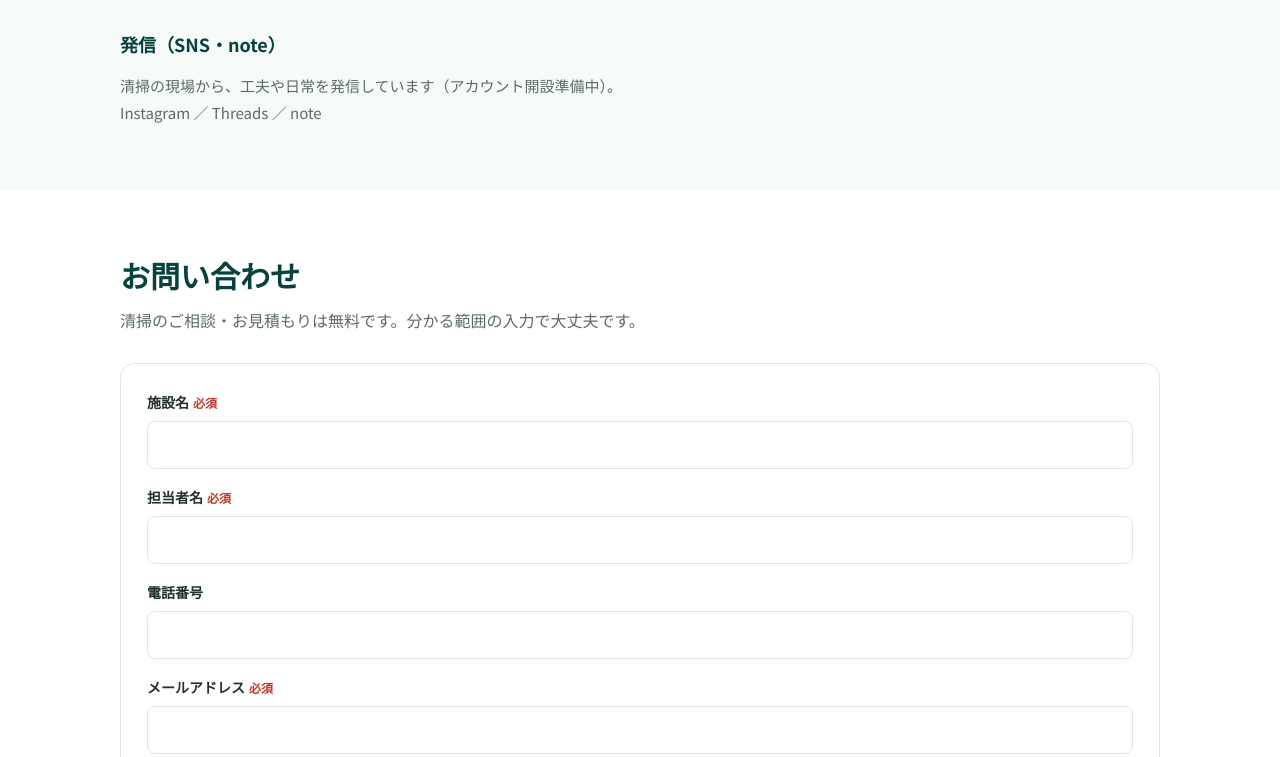
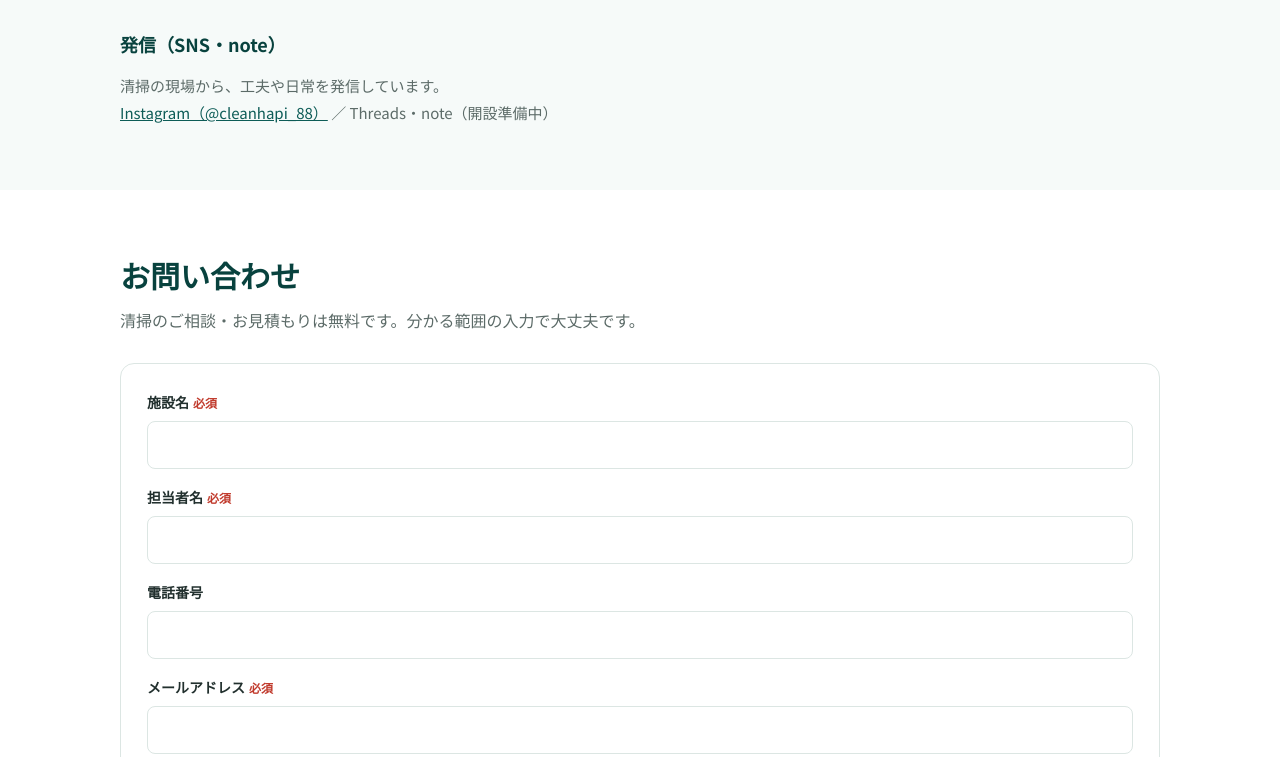
Before and after one commit to arnoa113-dot/hapi-clean, a plain HTML site: page index.html in a window 1280 px wide. Shown: the part 6199-6956 px from the top of the page. Drawn offline with Linux system fonts and the light colour scheme.

Commit message:
Instagramへのリンクを追加
Co-Authored-By: Claude Opus 5.5 <noreply@anthropic.com>
Claude-Session: https://claude.ai/code/session_014H33GTszq28GvXdsNBRGVs

```diff
--- a/index.html
+++ b/index.html
@@ -224,8 +224,8 @@
     </table>
 
     <h3 class="block">発信（SNS・note）</h3>
-    <p style="color:var(--gray);font-size:15px">清掃の現場から、工夫や日常を発信しています（アカウント開設準備中）。<br>
-    Instagram ／ Threads ／ note</p>
+    <p style="color:var(--gray);font-size:15px">清掃の現場から、工夫や日常を発信しています。<br>
+    <a href="https://www.instagram.com/cleanhapi_88/" target="_blank" rel="noopener">Instagram（@cleanhapi_88）</a> ／ Threads・note（開設準備中）</p>
   </div>
 </section>
 
@@ -281,6 +281,7 @@
       <a href="#faq">よくある質問</a>
       <a href="#company">会社概要</a>
       <a href="#privacy">プライバシーポリシー</a>
+      <a href="https://www.instagram.com/cleanhapi_88/" target="_blank" rel="noopener">Instagram</a>
     </nav>
     <p>宿泊施設・民泊専門の清掃｜東京（北区・板橋区・足立区・豊島区・文京区・新宿区・中野区・渋谷区）・川口駅〜大宮駅エリア</p>
     <p style="margin-top:10px">© 2026 HAPI CLEAN</p>
```
Also changed, not shown: 2 other files.
